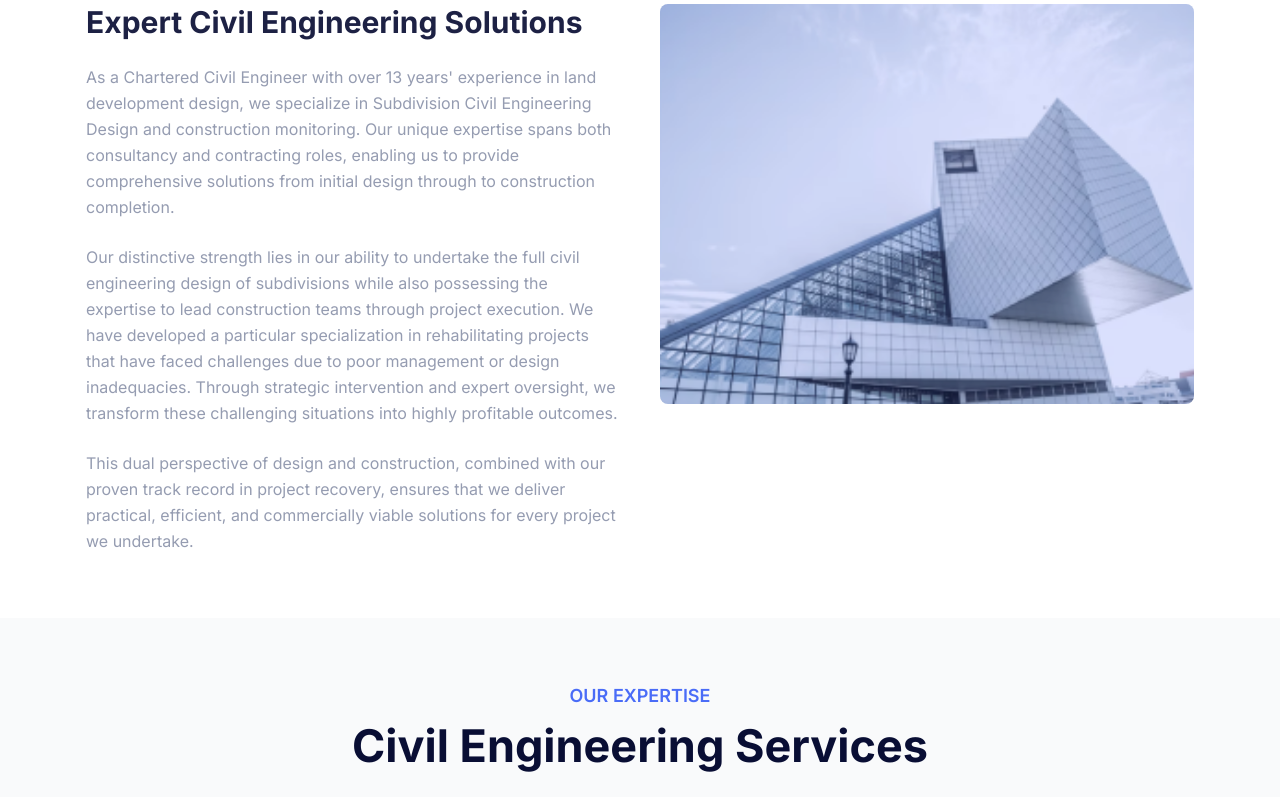
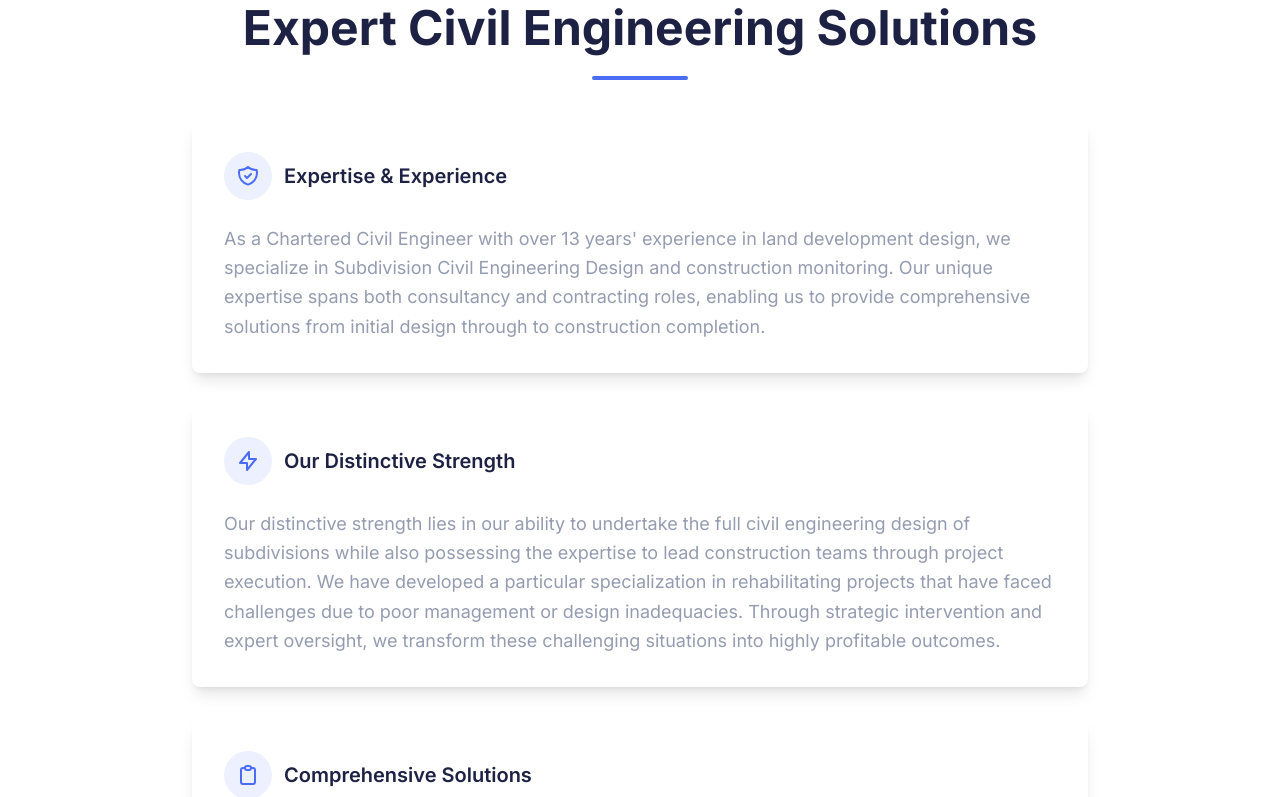
Before and after one commit to lin72h/shs-website, a Next.js app: page /charter-engineering in a window 1280 px wide. Shown: the part 460-1257 px from the top of the page. Built offline with nearby package versions, Linux system fonts and the light colour scheme.

Commit message:
remove images

```diff
--- a/src/app/(site)/charter-engineering/page.tsx
+++ b/src/app/(site)/charter-engineering/page.tsx
@@ -23,37 +23,62 @@ export default function CharterEngineering() {
       {/* Expert Civil Engineering Solutions Section */}
       <section className="pb-16 pt-16">
         <div className="container">
-          <div className="grid grid-cols-1 gap-10 md:grid-cols-2">
-            {/* Content Column */}
-            <div className="flex flex-col space-y-6">
-              <h2 className="text-3xl font-bold text-dark">Expert Civil Engineering Solutions</h2>
-              <p className="text-base leading-relaxed text-body-color">
+          <div className="mx-auto max-w-4xl">
+            <div className="mb-10 text-center">
+              <h2 className="mb-6 text-4xl font-bold text-dark lg:text-5xl">Expert Civil Engineering Solutions</h2>
+              <div className="mx-auto mb-6 h-1 w-24 rounded-full bg-primary"></div>
+            </div>
+
+            <div className="space-y-8">
+              <div className="rounded-lg bg-white p-8 shadow-lg">
+                <div className="mb-6 flex items-center space-x-3">
+                  <div className="flex h-12 w-12 items-center justify-center rounded-full bg-primary/10">
+                    <svg className="h-6 w-6 text-primary" fill="none" viewBox="0 0 24 24" stroke="currentColor">
+                      <path strokeLinecap="round" strokeLinejoin="round" strokeWidth="2" d="M9 12l2 2 4-4m5.618-4.016A11.955 11.955 0 0112 2.944a11.955 11.955 0 01-8.618 3.04A12.02 12.02 0 003 9c0 5.591 3.824 10.29 9 11.622 5.176-1.332 9-6.03 9-11.622 0-1.042-.133-2.052-.382-3.016z" />
+                    </svg>
+                  </div>
+                  <h3 className="text-xl font-semibold text-dark">Expertise & Experience</h3>
+                </div>
+                <p className="text-lg leading-relaxed text-body-color">
                   As a Chartered Civil Engineer with over 13 years&apos; experience in land development design, we specialize in
                   Subdivision Civil Engineering Design and construction monitoring. Our unique expertise spans both consultancy
                   and contracting roles, enabling us to provide comprehensive solutions from initial design through to
                   construction completion.
                 </p>
-              <p className="text-base leading-relaxed text-body-color">
+              </div>
+
+              <div className="rounded-lg bg-white p-8 shadow-lg">
+                <div className="mb-6 flex items-center space-x-3">
+                  <div className="flex h-12 w-12 items-center justify-center rounded-full bg-primary/10">
+                    <svg className="h-6 w-6 text-primary" fill="none" viewBox="0 0 24 24" stroke="currentColor">
+                      <path strokeLinecap="round" strokeLinejoin="round" strokeWidth="2" d="M13 10V3L4 14h7v7l9-11h-7z" />
+                    </svg>
+                  </div>
+                  <h3 className="text-xl font-semibold text-dark">Our Distinctive Strength</h3>
+                </div>
+                <p className="text-lg leading-relaxed text-body-color">
                   Our distinctive strength lies in our ability to undertake the full civil engineering design of subdivisions
                   while also possessing the expertise to lead construction teams through project execution. We have developed
                   a particular specialization in rehabilitating projects that have faced challenges due to poor management or
                   design inadequacies. Through strategic intervention and expert oversight, we transform these challenging
                   situations into highly profitable outcomes.
                 </p>
-              <p className="text-base leading-relaxed text-body-color">
+              </div>
+
+              <div className="rounded-lg bg-white p-8 shadow-lg">
+                <div className="mb-6 flex items-center space-x-3">
+                  <div className="flex h-12 w-12 items-center justify-center rounded-full bg-primary/10">
+                    <svg className="h-6 w-6 text-primary" fill="none" viewBox="0 0 24 24" stroke="currentColor">
+                      <path strokeLinecap="round" strokeLinejoin="round" strokeWidth="2" d="M9 5H7a2 2 0 00-2 2v12a2 2 0 002 2h10a2 2 0 002-2V7a2 2 0 00-2-2h-2M9 5a2 2 0 002 2h2a2 2 0 002-2M9 5a2 2 0 012-2h2a2 2 0 012 2" />
+                    </svg>
+                  </div>
+                  <h3 className="text-xl font-semibold text-dark">Comprehensive Solutions</h3>
+                </div>
+                <p className="text-lg leading-relaxed text-body-color">
                   This dual perspective of design and construction, combined with our proven track record in project recovery,
                   ensures that we deliver practical, efficient, and commercially viable solutions for every project we undertake.
                 </p>
               </div>
-
-            <div className="relative h-[400px] overflow-hidden rounded-lg">
-              <Image
-                src="/images/news/news-4.jpg"
-                alt="Civil Engineering Services"
-                fill
-                className="object-cover object-center"
-              />
-              <div className="absolute inset-0 bg-primary/20"></div>
             </div>
           </div>
         </div>
```
Lines whose indentation alone changed are shown as unchanged.
